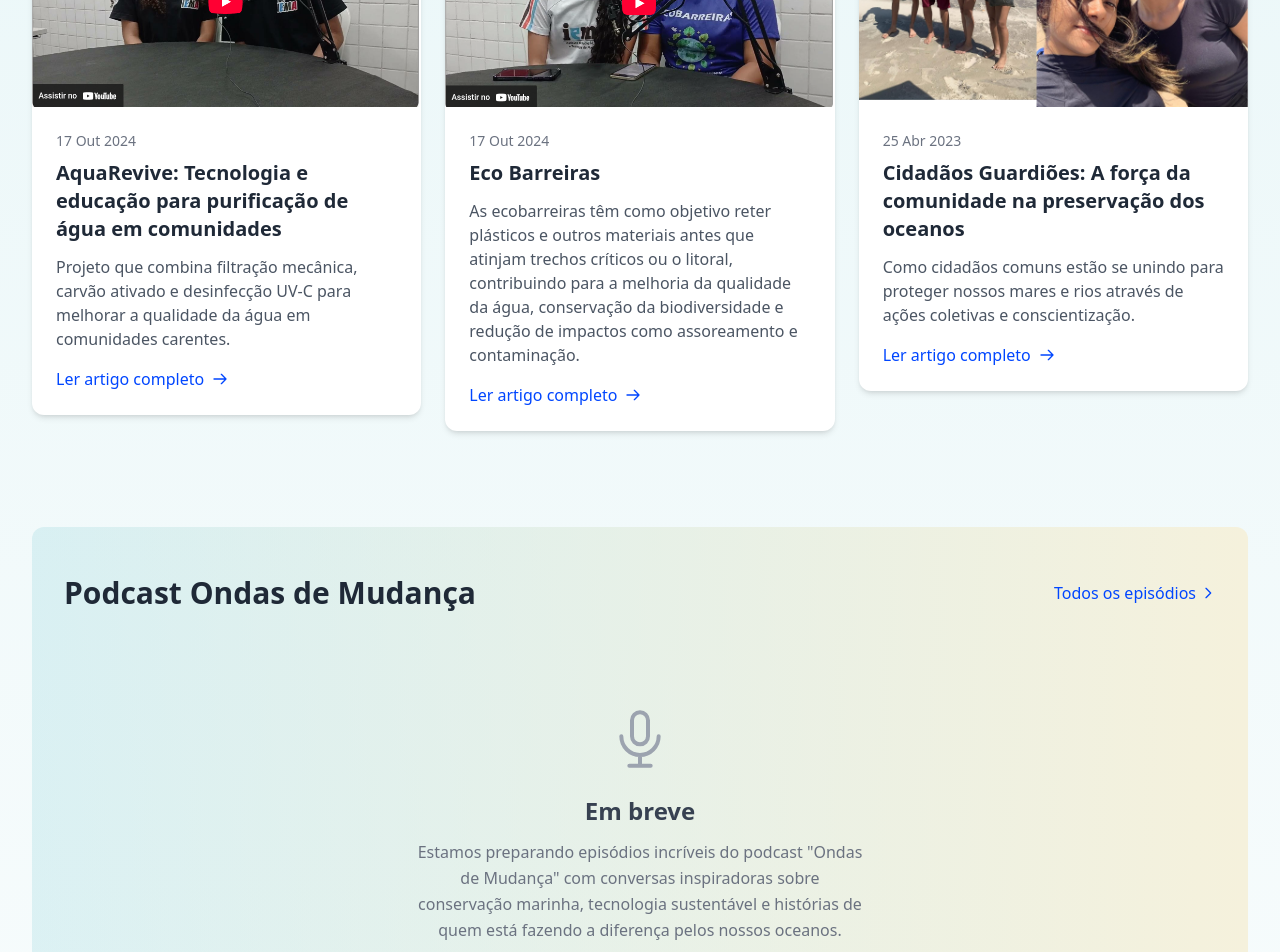
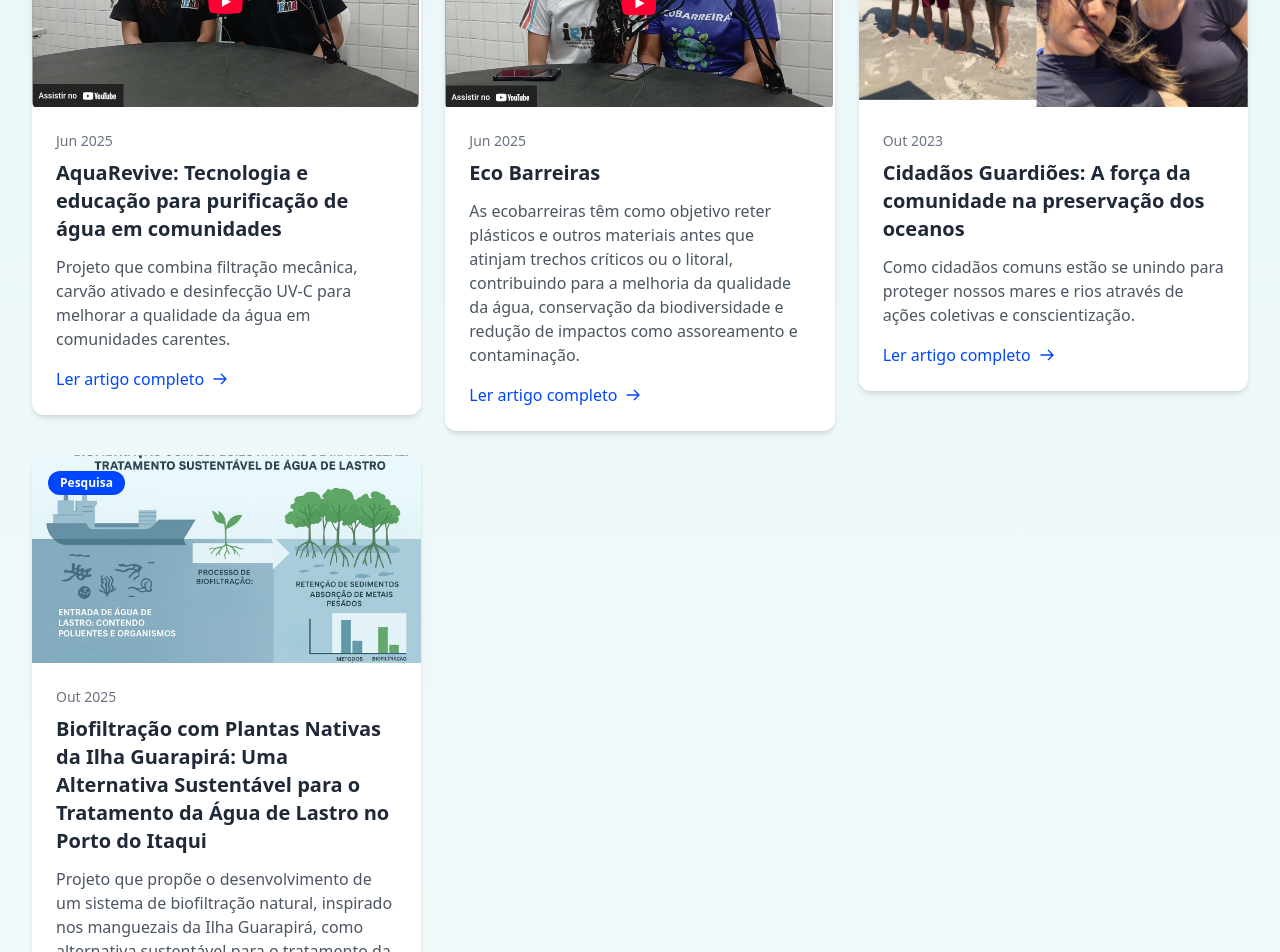
Before and after one commit to arthurazevedods/Guardioes-da-agua, a React (Vite) app: page / in a window 1280 px wide. Shown: the part 1000-1952 px from the top of the page. Built offline with nearby package versions, Linux system fonts and the light colour scheme.

Commit message:
biofiltração

```diff
--- a/src/components/ArticlesSection.tsx
+++ b/src/components/ArticlesSection.tsx
@@ -10,13 +10,13 @@ const articles = [
     excerpt: 'Projeto que combina filtração mecânica, carvão ativado e desinfecção UV-C para melhorar a qualidade da água em comunidades carentes.',
     category: 'Pesquisa',
     imageUrl: '/aquarevive.png',
-    date: '17 Out 2024',
+    date: 'Jun 2025',
     externalUrl: '/artigo',
     isInternal: true,
     fullContent: {
       id: '1',
       title: 'AquaRevive: Tecnologia e educação para purificação de água em comunidades',
-      date: '17 Out 2024',
+      date: 'Jun 2025',
       video: 'https://www.youtube.com/embed/9m8Dvc5rLXw',
       content: [
         'O AquaRevive é um projeto inovador que busca melhorar a qualidade da água consumida por comunidades que dependem de fontes naturais sem tratamento adequado. Desenvolvido pela turma 302 do Instituto Federal de Educação, Ciência e Tecnologia do Maranhão - Unidade Axixá e liderado pelos alunos Roberta Emanuelle Pinho da Silva e Daniel Weslley Soares Santos da Silva, sob orientação da professora Karoline Costa Rodrigues, o projeto representa uma solução tecnológica aliada à responsabilidade social.',
@@ -33,13 +33,13 @@ const articles = [
     excerpt: 'As ecobarreiras têm como objetivo reter plásticos e outros materiais antes que atinjam trechos críticos ou o litoral, contribuindo para a melhoria da qualidade da água, conservação da biodiversidade e redução de impactos como assoreamento e contaminação.',
     category: 'Pesquisa',
     imageUrl: '/ecobarreira.png',
-    date: '17 Out 2024',
+    date: 'Jun 2025',
     externalUrl: '/artigo',
     isInternal: true,
     fullContent: {
       id: '2',
     title: 'Eco Barreiras',
-    date: '17 Out 2024',
+    date: 'Jun 2025',
     video: 'https://www.youtube.com/embed/agtWwB4okYo',
     content: [
       'O rio Munim drena uma ampla bacia no Maranhão e enfrenta desafios ambientais associados ao uso do solo, à poluição por resíduos e à retirada de areia. Como parte de estratégias de conservação e mitigação da poluição fluvial, as alunas do curso de Redes de Computadores do IEMA Axixá desenvolveram o projeto de uso de ecobarreiras — estruturas flutuantes instaladas transversalmente em cursos d’água para interceptar resíduos sólidos flutuantes.',
@@ -57,13 +57,13 @@ const articles = [
   excerpt: 'Como cidadãos comuns estão se unindo para proteger nossos mares e rios através de ações coletivas e conscientização.',
   category: 'Iniciativas',
   imageUrl: '/praiacomlixos2.png',
-  date: '25 Abr 2023',
+  date: 'Out 2023',
   externalUrl: '/PaginaArtigo',
   isInternal: true,
   fullContent: {
     id: '6',
     title: 'Cidadãos Guardiões: A força da comunidade na preservação dos oceanos',
-    date: '25 Abr 2023',
+    date: 'Out 2023',
     image: '/praiacomlixos2.png',
     content: [
       'Em todo o mundo, cidadãos comuns estão se unindo para proteger nossos oceanos e rios. Estes guardiões da água não são cientistas ou políticos, mas pessoas comuns que decidiram agir.',
@@ -71,6 +71,29 @@ const articles = [
       'Muitas iniciativas começam pequenas: uma pessoa que decide limpar uma praia, um grupo de vizinhos que se organiza para monitorar a qualidade da água local, ou uma comunidade que se mobiliza contra a poluição industrial.',
       'O que torna esses movimentos especiais é a diversidade de pessoas envolvidas: pescadores, estudantes, aposentados, mães, crianças - todos unidos pela causa comum de proteger a água que sustenta a vida.',
       'Através de ações coletivas, essas comunidades estão criando mudanças reais e duradouras, provando que cada pessoa pode fazer a diferença na preservação dos nossos recursos hídricos.'
+    ]
+  }
+},
+{
+  id: 7,
+  title: 'Biofiltração com Plantas Nativas da Ilha Guarapirá: Uma Alternativa Sustentável para o Tratamento da Água de Lastro no Porto do Itaqui',
+  excerpt: 'Projeto que propõe o desenvolvimento de um sistema de biofiltração natural, inspirado nos manguezais da Ilha Guarapirá, como alternativa sustentável para o tratamento da água de lastro.',
+  category: 'Pesquisa',
+  imageUrl: '/bio.jpeg',
+  date: 'Out 2025',
+  externalUrl: '/artigo',
+  isInternal: true,
+  fullContent: {
+    id: '7',
+    title: 'Biofiltração com Plantas Nativas da Ilha Guarapirá: Uma Alternativa Sustentável para o Tratamento da Água de Lastro no Porto do Itaqui',
+    date: 'Out 2025',
+    image: '/bio.jpeg',
+    content: [
+      'A Ilha Guarapirá, próxima ao Porto do Itaqui (MA), abriga rica biodiversidade em um ecossistema de manguezal essencial para a purificação da água e a retenção de sedimentos. A água de lastro, usada por navios para estabilidade, representa um dos principais vetores de bioinvasão marinha, podendo introduzir espécies invasoras, patógenos e poluentes — como o caramujo africano (Achatina fulica), que ameaça a biodiversidade e a saúde pública.',
+      'O projeto propõe o desenvolvimento de um sistema de biofiltração natural, inspirado nos manguezais da Ilha Guarapirá, como alternativa sustentável para o tratamento da água de lastro. A pesquisa inclui quatro etapas: revisão bibliográfica, visita técnica ao Porto do Itaqui, ensaios laboratoriais com espécies nativas e modelagem de um protótipo digital do biossistema.',
+      'Espera-se que o sistema apresente alta eficiência na remoção de contaminantes e organismos invasores, reduzindo custos e impactos ambientais, além de fortalecer as práticas de gestão portuária sustentável. Assim, o estudo alia ecologia e tecnologia, contribuindo para a conservação ambiental e servindo de referência para outros portos brasileiros.',
+      'A iniciativa representa uma abordagem inovadora que combina conhecimento tradicional sobre manguezais com tecnologia moderna, demonstrando como a natureza pode ser nossa maior aliada na solução de problemas ambientais complexos.',
+      'Este projeto contribui diretamente para os Objetivos de Desenvolvimento Sustentável (ODS) 6 (Água Potável e Saneamento) e 14 (Vida na Água), promovendo práticas sustentáveis na gestão portuária e conservação dos ecossistemas marinhos.'
     ]
   }
 },
--- a/src/components/HeroSection.tsx
+++ b/src/components/HeroSection.tsx
@@ -12,12 +12,12 @@ export function HeroSection() {
             e preservando a vida aquática para as futuras gerações.
           </p>
           <div className="flex flex-wrap gap-4">
-            <button className="px-6 py-3 bg-primary text-white font-medium rounded-lg hover:bg-primary/90 transition duration-300">
+            <a href="/artigos" className="px-6 py-3 bg-primary text-white font-medium rounded-lg hover:bg-primary/90 transition duration-300 inline-block">
               Explorar Artigos
-            </button>
-            <button className="px-6 py-3 border border-primary text-primary font-medium rounded-lg hover:bg-primary/5 transition duration-300">
+            </a>
+            <a href="/documentarios" className="px-6 py-3 border border-primary text-primary font-medium rounded-lg hover:bg-primary/5 transition duration-300 inline-block">
               Assistir Documentário
-            </button>
+            </a>
           </div>
         </div>
         <div className="rounded-xl overflow-hidden">
--- a/src/pages/SobreNos.tsx
+++ b/src/pages/SobreNos.tsx
@@ -125,9 +125,9 @@ export function SobreNos() {
           <div className="grid grid-cols-1 md:grid-cols-2 lg:grid-cols-3 gap-8">
             {/* Professor Orientador */}
             <div className="bg-blue-50 p-6 rounded-xl text-center">
-              <div className="w-20 h-20 bg-blue-600 rounded-full flex items-center justify-center mx-auto mb-4">
-                <span className="text-2xl text-white">👩‍🏫</span>
-              </div>
+                <div className="w-20 h-20 bg-blue-600 rounded-full flex items-center justify-center mx-auto mb-4">
+                  <span className="text-2xl text-white">👨‍🏫</span>
+                </div>
               <h3 className="text-xl font-bold text-gray-900 mb-2">Prof. Arthur Azevedo da Silva</h3>
               <p className="text-blue-600 font-medium mb-2">Orientadora do Projeto</p>
               <p className="text-gray-600 text-sm">
```
Also changed, not shown: public/bio.jpeg (added).
